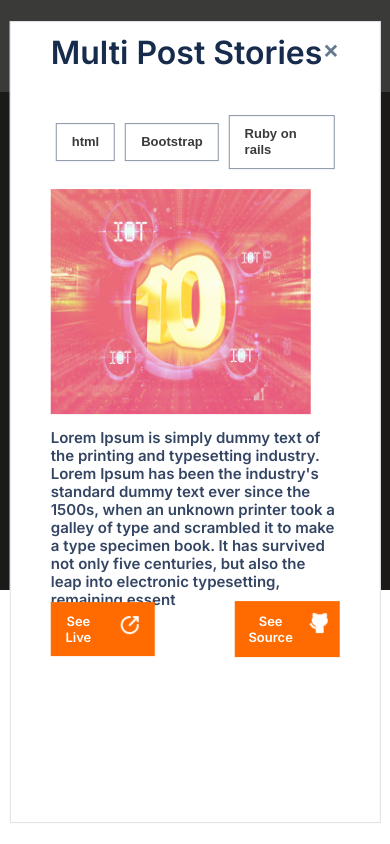
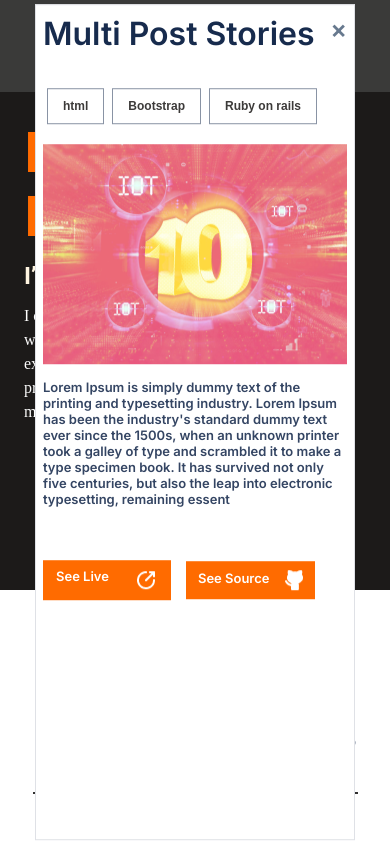
Before and after one commit to eerapheal/Ekpenisi-portfolio, a plain HTML site: page index.html in a window 390 px wide. Shown: the top 844 px of the page. Drawn offline with Linux system fonts and the light colour scheme.

Commit message:
modal mobile restyle

```diff
--- a/style.css
+++ b/style.css
@@ -17,17 +17,16 @@
 }
 
 .modal-social li {
-  box-sizing: border-box;
   align-items: center;
   padding: 10px 15px;
   border: 1px solid #8993a4;
-  margin: 0 5px;
+  margin: 0 4px;
   font-family: 'Poppins', sans-serif;
   font-style: normal;
   font-weight: 600;
-  font-size: 13px;
-  line-height: 16px;
+  font-size: 12px;
   color: #3c3a39;
+  text-align: center;
 }
 
 .live-button {
@@ -38,7 +37,7 @@
   font-size: 13px;
   display: flex;
   text-align: center;
-  padding: 11px 13px;
+  padding: 8px 13px;
   gap: 25px;
 }
 
@@ -50,7 +49,7 @@
   font-size: 13px;
   display: flex;
   text-align: center;
-  padding: 12px 12px;
+  padding: 9px 12px;
   gap: 15px;
 }
 
@@ -61,11 +60,11 @@
   transform: translate(-50%, -50%);
   z-index: 10;
   background-color: #fff;
-  width: 95%;
-  height: 95%;
+  width: 320px;
+  height: 99vh;
   border: 1px solid #dfe1e6;
   animation: 1s drop;
-  padding: 0 40px;
+  padding: 0 7px;
 }
 
 @keyframes drop {
@@ -81,7 +80,6 @@
 .title {
   font-family: "Roboto", sans-serif;
   font-style: normal;
-  line-height: 44px;
   color: #172b4d;
   margin-top: 9px;
 }
@@ -108,7 +106,7 @@
   font-family: "Inter", sans-serif;
   font-style: normal;
   font-size: 13px;
-  margin-top: 40px;
+  margin-top: 35px;
 }
 
 .modal-pic {
@@ -116,26 +114,23 @@
   flex-direction: column;
   background-image: url(./images/SnapshootPortfolio.png);
   background-repeat: no-repeat;
-  background-size: 90% 100%;
   margin-top: 20px;
-  height: 225px;
+  height: 220px;
 }
 
 .modal-body {
   font-family: "Inter", sans-serif;
   font-style: normal;
   font-size: 15px;
-  line-height: 18px;
   color: #344563;
-  margin-top: 150px;
 }
 
 .modal-mobile {
   font-family: 'Inter', sans-serif;
   font-style: normal;
-  font-size: 15px;
+  font-size: 13px;
   color: #344563;
-  margin-top: 90px;
+  margin-top: 235px;
 }
 
 .modal-desktop {
@@ -145,8 +140,8 @@
 .modal-button {
   display: flex;
   flex-direction: row;
-  gap: 80px;
-  height: 430px;
+  gap: 15px;
+  margin-top: 196px;
   align-items: center;
 }
 
@@ -1130,6 +1125,7 @@
 @media all and (min-width: 1200px) {
   .modal {
     width: 1200px;
+    height: 95vh;
   }
 
   .modal-pic {
@@ -1170,8 +1166,7 @@
     width: 475px;
     font-size: 18px;
     line-height: 30px;
-    margin-left: 650px;
-    margin-top: -160px;
+    margin-left: 680px;
   }
 
   .modal-mobile {
@@ -1179,8 +1174,8 @@
   }
 
   .modal-button {
-    margin-left: 650px;
-    margin-top: -240px;
+    margin-left: 690px;
+    margin-top: -40px;
   }
 
   .img-desk {
```
